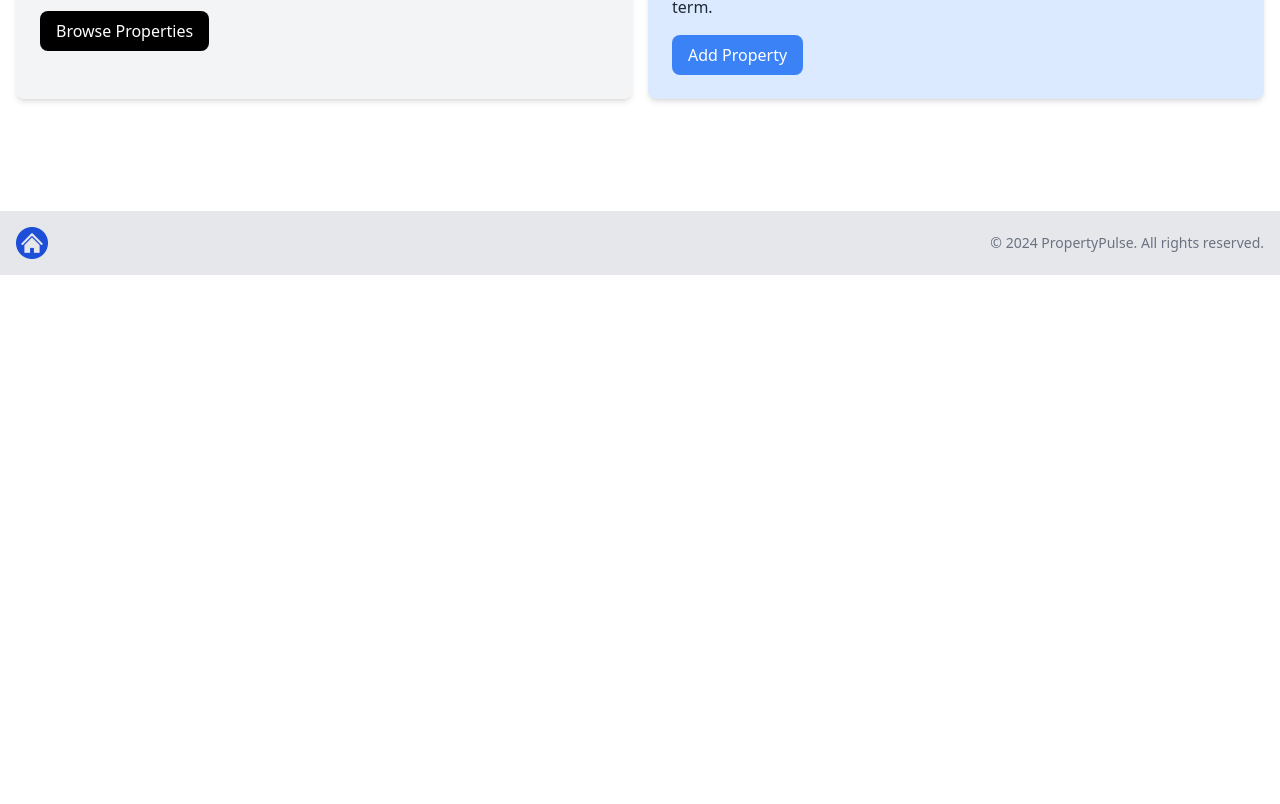
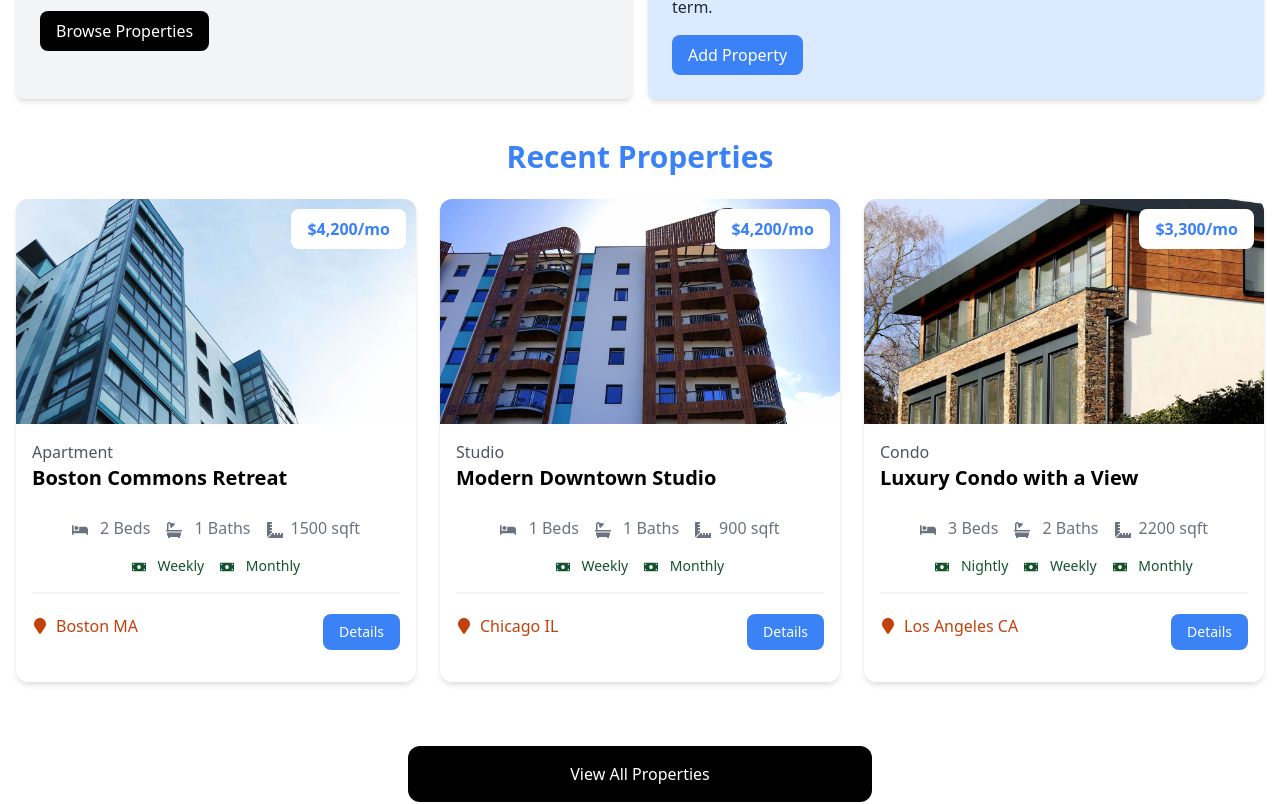
Before and after one commit to dmacisso/property-pulse, a Next.js app: page / in a window 1280 px wide. Shown: the part 538-1342 px from the top of the page. Before the commit the page ends 813 px from the top, so only its background shows below. Built offline with nearby package versions, Linux system fonts and the light colour scheme.

Commit message:
add a HomeProperties component

```diff
--- a/app/page.jsx
+++ b/app/page.jsx
@@ -1,4 +1,5 @@
 import Hero from '@/components/Hero';
+import HomeProperties from '@/components/HomeProperties';
 import InfoBoxes from '@/components/InfoBoxes';
 
 const HomePage = () => {
@@ -6,6 +7,7 @@
     <>
       <Hero />
       <InfoBoxes />
+      <HomeProperties />
     </>
   );
 };
--- a/components/HomeProperties.jsx
+++ b/components/HomeProperties.jsx
@@ -1,9 +1,39 @@
-const  HomeProperties = () => {
+import properties from '@/properties.json';
+import PropertyCard from '@/components/PropertyCard';
+import Link from 'next/link';
+
+const HomeProperties = () => {
+  const recentProperties = properties
+    .sort(() => Math.random() - Math.random())
+    .slice(0, 3);
   return (
-    <div>
-      HomeProperties
-    </div>
-  )
-}
+    <>
+      <section className="px-4 py-6">
+        <div className="container-xl lg:container m-auto">
+          <h2 className="text-3xl font-bold text-blue-500 mb-6 text-center">
+            Recent Properties
+          </h2>
+          <div className="grid grid-cols-1 md:grid-cols-3 gap-6">
+            {recentProperties === 0 ? (
+              <p>No properties found</p>
+            ) : (
+              recentProperties.map((property) => (
+                <PropertyCard key={property._id} property={property} />
+              ))
+            )}
+          </div>
+        </div>
+      </section>
+      <section className="m-auto max-w-lg my-10 px-6">
+        <Link
+          href="/properties"
+          class="block bg-black text-white text-center py-4 px-6 rounded-xl hover:bg-gray-700"
+        >
+          View All Properties
+        </Link>
+      </section>
+    </>
+  );
+};
 
-export default HomeProperties
+export default HomeProperties;
```
